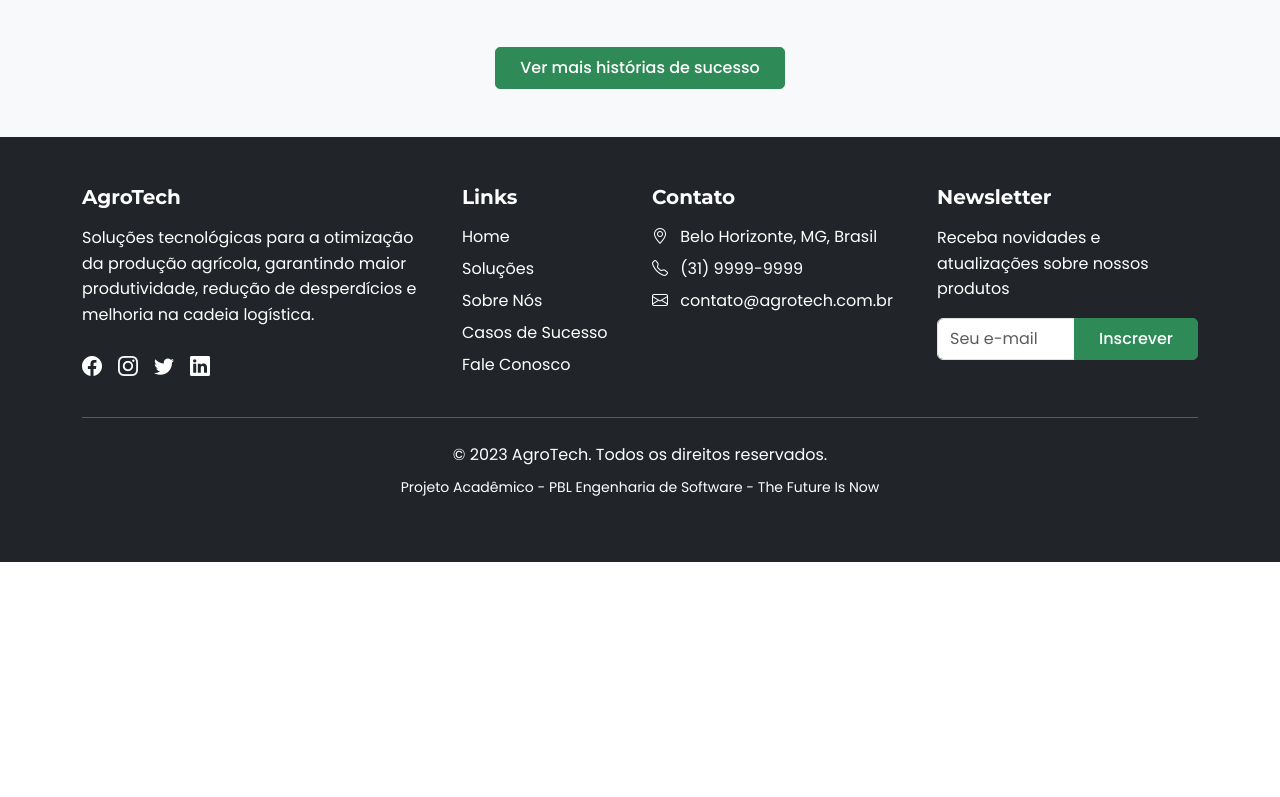
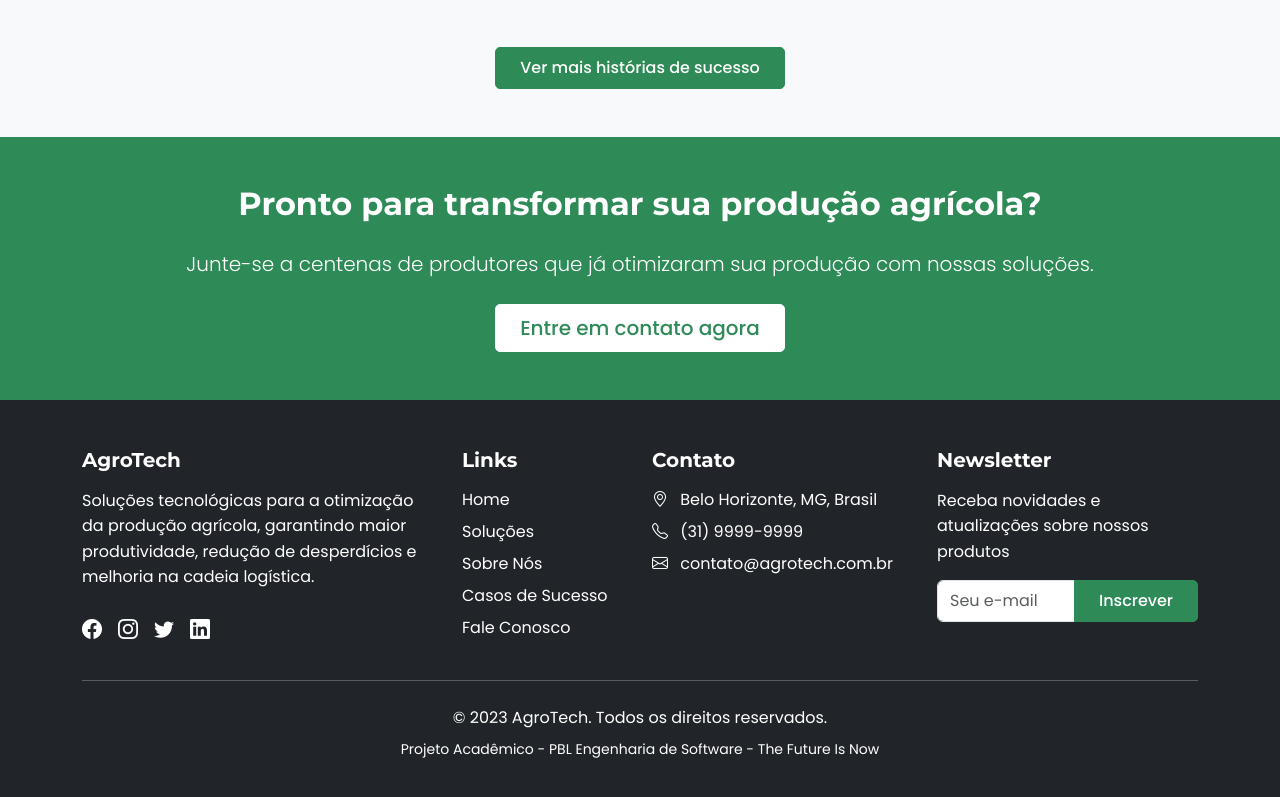
Before and after one commit to Gust01-coder/FIAP, a React (Vite) app in the folder react-fiap/: page / in a window 1280 px wide. Shown: the part 2055-2852 px from the top of the page. Before the commit the page ends 2617 px from the top, so only its background shows below. Built offline with nearby package versions, Linux system fonts and the light colour scheme.

Commit message:
refactor: cta section

```diff
--- /dev/null
+++ b/react-fiap/src/components/CTASection.jsx
@@ -0,0 +1,15 @@
+import React from "react";
+
+const CTASection = ({ title, subtitle, children }) => {
+  return (
+    <section class="py-5 bg-success text-white">
+      <div class="container text-center">
+        <h2 class="fw-bold mb-4">{title}</h2>
+        <p class="lead mb-4">{subtitle}</p>
+        {children}
+      </div>
+    </section>
+  );
+};
+
+export default CTASection;
--- a/react-fiap/src/pages/Home/HomePage.jsx
+++ b/react-fiap/src/pages/Home/HomePage.jsx
@@ -2,6 +2,7 @@ import HomeHeader from "./HomeHeader";
 import OdsOnu from "./sections/OdsOnuSection";
 import SolucaoSection from "./sections/SolucaoSection";
 import SuccessCasesSection from "./sections/SuccessCasesSection";
+import CTASection from "../../components/CTASection";
 
 const HomePage = () => {
   return (
@@ -10,6 +11,14 @@ const HomePage = () => {
       <OdsOnu />
       <SolucaoSection />
       <SuccessCasesSection />
+      <CTASection
+        title="Pronto para transformar sua produção agrícola?"
+        subtitle="Junte-se a centenas de produtores que já otimizaram sua produção com nossas soluções."
+      >
+        <a href="contato.html" class="btn btn-light btn-lg px-4">
+          Entre em contato agora
+        </a>
+      </CTASection>
     </>
   );
 };
--- a/react-fiap/src/pages/Solucoes/SolucoesPage.jsx
+++ b/react-fiap/src/pages/Solucoes/SolucoesPage.jsx
@@ -4,7 +4,7 @@ import SolucoesHeader from "./SolucoesHeader";
 import AutomocaoSec from "./sections/Automacao";
 import NossaPlataformaSec from "./sections/NossaPlataforma";
 import PerguntasFrequentesSec from "./sections/PerguntasFrequentes";
-import EntreEmContato from "./sections/EntreEmContato";
+import CTASection from "../../components/CTASection";
 
 const SolucoesPage = () => {
   return (
@@ -15,7 +15,14 @@ const SolucoesPage = () => {
       <AutomocaoSec />
       <NossaPlataformaSec />
       <PerguntasFrequentesSec />
-      <EntreEmContato />
+      <CTASection
+        title="Pronto para transformar sua produção agrícola?"
+        subtitle="Junte-se a centenas de produtores que já otimizaram sua produção com nossas soluções."
+      >
+        <a href="contato.html" class="btn btn-light btn-lg px-4">
+          Entre em contato agora
+        </a>
+      </CTASection>
     </>
   );
 };
--- a/react-fiap/src/pages/Solucoes/sections/EntreEmContato.jsx
+++ /dev/null
@@ -1,16 +0,0 @@
-const EntreEmContato = () => {
-  return (
-    <>
-      <section class="py-5 bg-success text-white">
-        <div class="container text-center">
-          <h2 class="fw-bold mb-4">Pronto para transformar sua produção agrícola?</h2>
-          <p class="lead mb-4">Agende uma demonstração gratuita e conheça na prática como nossas soluções podem
-            otimizar sua produção.</p>
-          <a href="contato.html" class="btn btn-light btn-lg px-4">Entre em contato agora</a>
-        </div>
-      </section>
-    </>
-  )
-}
-
-export default EntreEmContato
```
